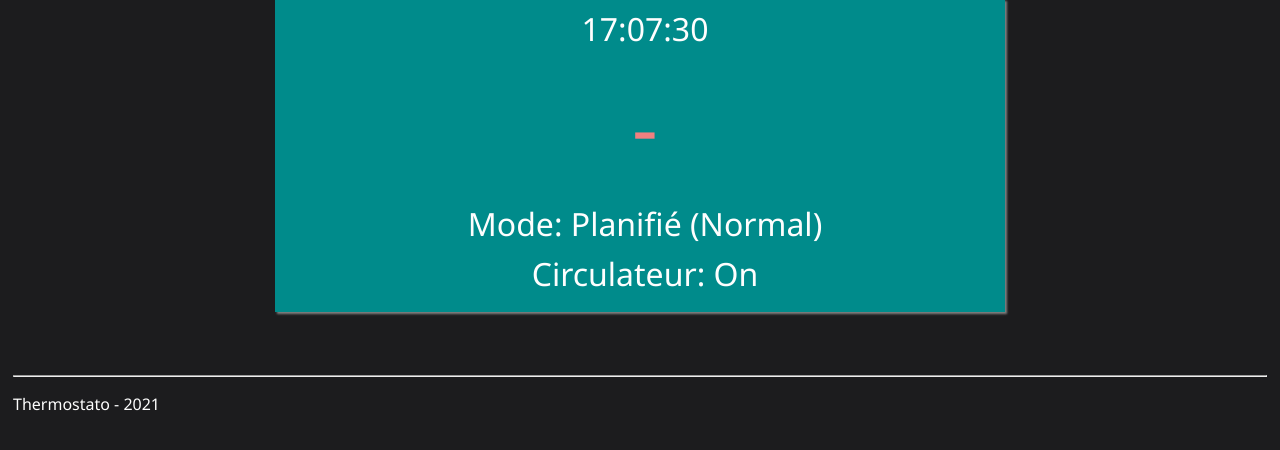
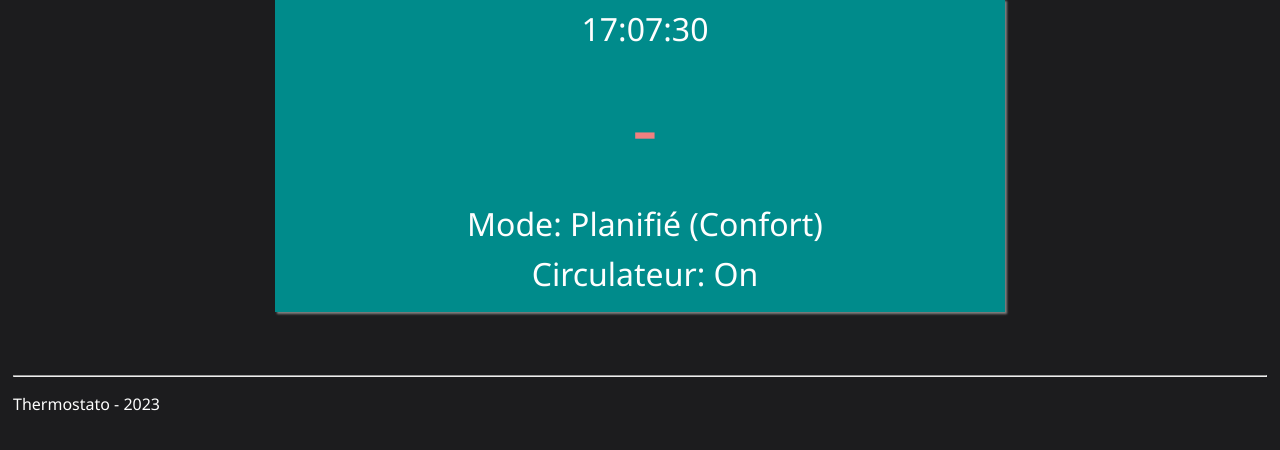
Before and after one commit to bonzai133/webMockup, a Flask app: page / in a window 1280 px wide. Shown: the part 116-566 px from the top of the page. Run offline with Flask 2, Linux system fonts and the light colour scheme.

Commit message:
Rename mode confort

```diff
--- a/templates/config.html
+++ b/templates/config.html
@@ -9,7 +9,7 @@ Configuration
         <label for="mode">Mode:</label>
         <select name="mode" id="mode">
             <option value="prog" selected>Planifié</option>
-            <option value="normal">Normal</option>
+            <option value="confort">Confort</option>
             <option value="eco">Economique</option>
             <option value="hg">Hors gel</option>
         </select>
@@ -21,7 +21,7 @@ Configuration
             <td>Delta</td>
         </th>
         <tr>
-            <td>Normal</td>
+            <td>Confort</td>
             <td class='consigne'> <input type='number' step='0.1' min='5' max='35' size='3' id='mode' value='19,0' name='Normal'>°C</td>
             <td class='consigne'> <input type='number' step='0.1' min='0' max='5' id='mode' value='0,5' size='3' name='Deltan'>°C</td>
         </tr>
--- a/templates/home.html
+++ b/templates/home.html
@@ -10,7 +10,7 @@ Home
         <div id="unit">°C</div>
     </div>
 
-    <p class="secondary-info">Mode: Planifié (Normal)</p>
+    <p class="secondary-info">Mode: Planifié (Confort)</p>
     <p class="secondary-info">Circulateur: On</p>
 </div>
 
--- a/templates/layout.html
+++ b/templates/layout.html
@@ -21,7 +21,7 @@
             {% endblock %}
             <hr/>
             <footer>
-                <p>Thermostato - 2021</p>
+                <p>Thermostato - 2023</p>
             </footer>
         </div>
         <script src="{{ url_for('static', filename='index.js')}}"></script>
```
